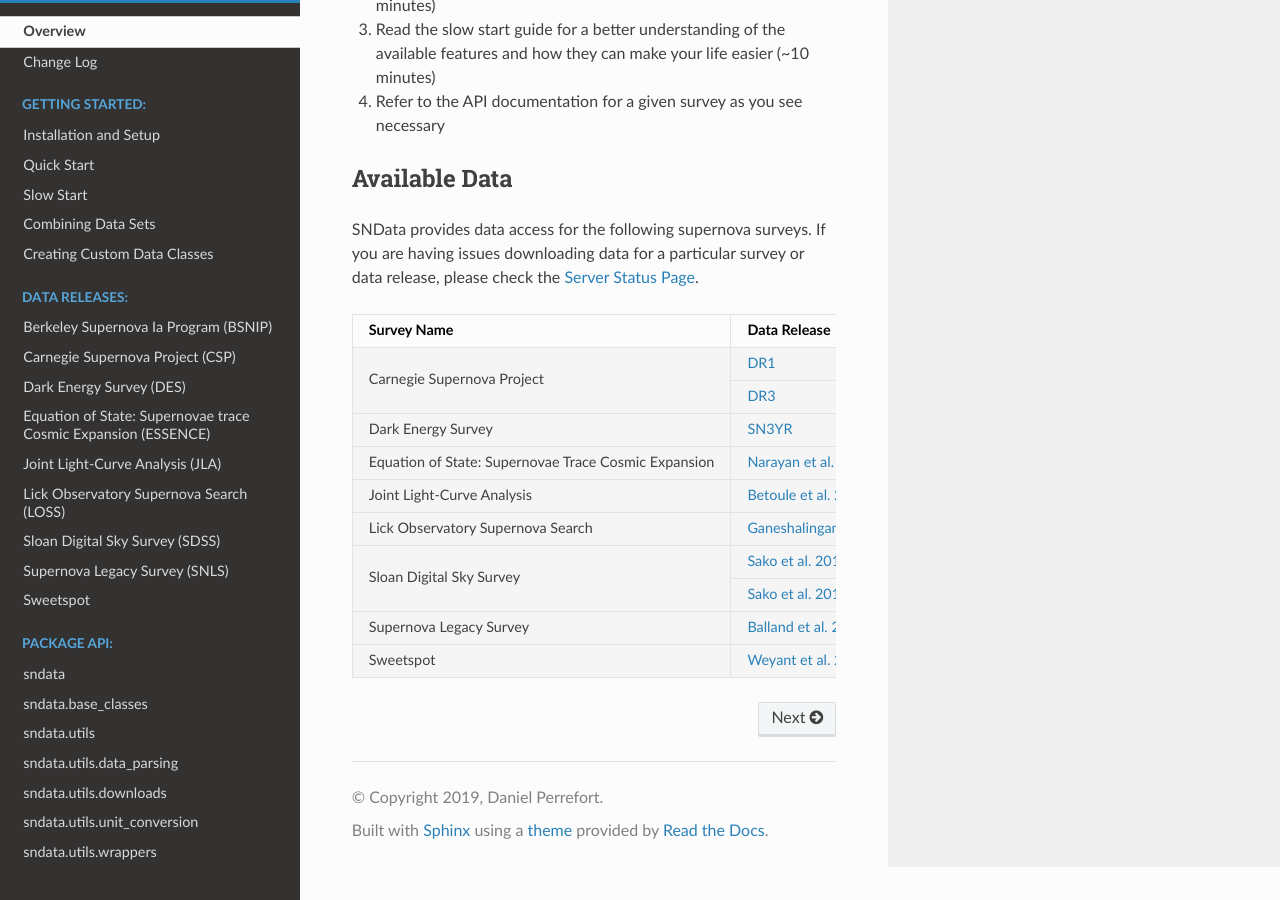
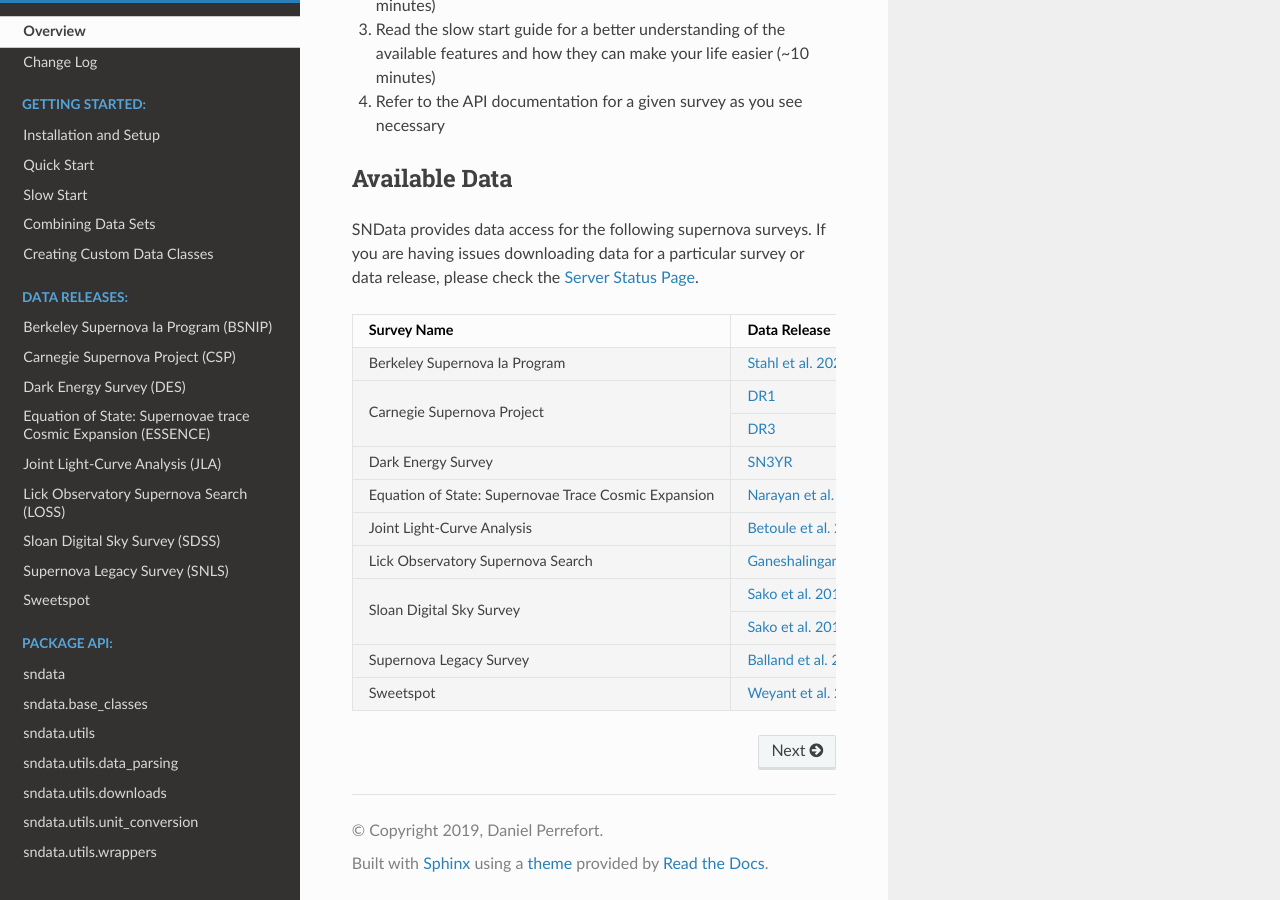
Before and after one commit to sncosmo/SNData, a Sphinx documentation site: the page built from docs/source/index.rst, in a window 1280 px wide and 900 px high, scrolled down 703 px. Built offline with Sphinx 7.4.7 and the Read the Docs theme 2.0.0, drawn with Linux system fonts in a browser that asks for light colours; some of the changed lines change nothing that is shown.

Commit message:
Updates index page to include BSNIP

```diff
--- a/docs/source/index.rst
+++ b/docs/source/index.rst
@@ -39,6 +39,8 @@ check the `Server Status Page`_.
 +------------------------------------------------------+------------------------------+---------------+
 | Survey Name                                          | Data Release                 | Data Type     |
 +======================================================+==============================+===============+
+| Berkeley Supernova Ia Program                        | `Stahl et al. 2020`_         | Spectroscopic |
++------------------------------------------------------+------------------------------+---------------+
 |                                                      | `DR1`_                       | Spectroscopic |
 + Carnegie Supernova Project                           +------------------------------+---------------+
 |                                                      | `DR3`_                       | Photometric   |
@@ -53,7 +55,7 @@ check the `Server Status Page`_.
 +------------------------------------------------------+------------------------------+---------------+
 |                                                      | `Sako et al. 2018`_          | Photometric   |
 + Sloan Digital Sky Survey                             +------------------------------+---------------+
-|                                                      | `Sako et al. 2018`_          | Photometric   |
+|                                                      | `Sako et al. 2018`_          | Spectroscopic |
 +------------------------------------------------------+------------------------------+---------------+
 + Supernova Legacy Survey                              | `Balland et al. 2009`_       | Spectroscopic |
 +------------------------------------------------------+------------------------------+---------------+
```
